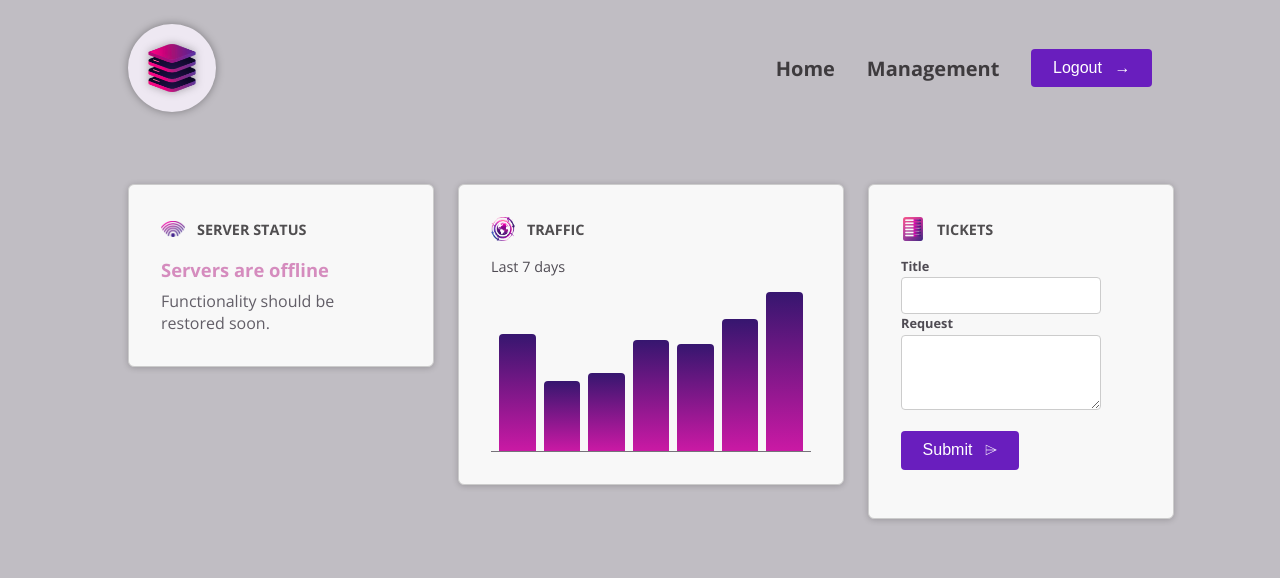
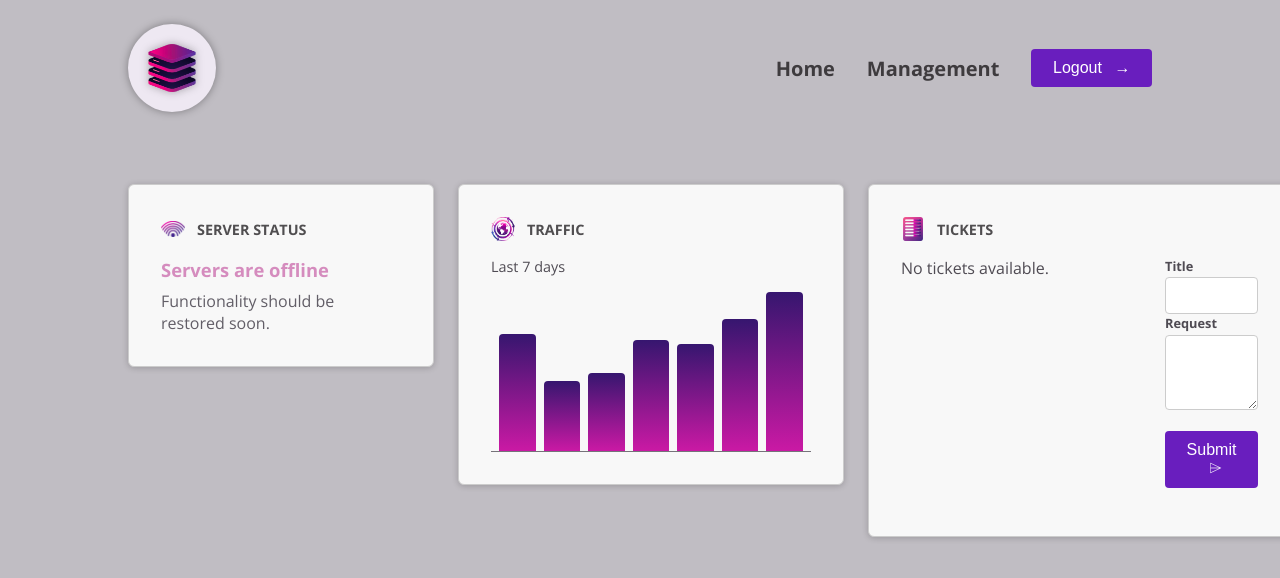
Before and after one commit to dmjendor/angular-components, an Angular app: page / in a window 1280 px wide. Shown: the top 578 px of the page. Built offline with nearby package versions, Linux system fonts and the light colour scheme.

Commit message:
Component Outputs

```diff
--- a/src/app/dashboards/server-status/server-status.component.ts
+++ b/src/app/dashboards/server-status/server-status.component.ts
@@ -1,9 +1,11 @@
 import {
   Component,
   DestroyRef,
+  effect,
   inject,
   OnDestroy,
   OnInit,
+  signal,
 } from '@angular/core';
 
 @Component({
@@ -14,24 +16,36 @@ import {
   styleUrl: './server-status.component.css',
 })
 export class ServerStatusComponent implements OnInit {
-  currentStatus: 'online' | 'offline' | 'unknown' = 'offline';
+  currentStatus = signal<'online' | 'offline' | 'unknown'>('offline');
   // private interval?: NodeJS.Timeout; // OR
   // private interval?: ReturnType<typeof setInterval>;
   // Only available in later versions of angular
   private destroyRef = inject(DestroyRef);
 
-  constructor() {}
+  constructor() {
+    effect(() => {
+      console.log(this.currentStatus());
+    });
+    effect((onCleanup) => {
+      const timer = setTimeout(() => {
+        console.log('cleanup', this.currentStatus());
+      }, 1000);
+      onCleanup(() => {
+        clearTimeout(timer);
+      });
+    });
+  }
 
   ngOnInit() {
     console.log('On Init');
     const interval = setInterval(() => {
       const rnd = Math.random();
       if (rnd < 0.5) {
-        this.currentStatus = 'online';
+        this.currentStatus.set('online');
       } else if (rnd < 0.9) {
-        this.currentStatus = 'offline';
+        this.currentStatus.set('offline');
       } else {
-        this.currentStatus = 'unknown';
+        this.currentStatus.set('unknown');
       }
     }, 3000);
 
--- a/src/app/dashboards/tickets/new-ticket/new-ticket.component.ts
+++ b/src/app/dashboards/tickets/new-ticket/new-ticket.component.ts
@@ -1,7 +1,18 @@
-import { Component, ElementRef, viewChild, ViewChild } from '@angular/core';
+import {
+  AfterViewInit,
+  Component,
+  ElementRef,
+  EventEmitter,
+  OnInit,
+  output,
+  Output,
+  viewChild,
+  ViewChild,
+} from '@angular/core';
 import { ButtonComponent } from '../../../shared/button/button.component';
 import { ControlComponent } from '../../../shared/control/control.component';
 import { FormsModule } from '@angular/forms';
+import { TicketData } from '../ticket/ticket.model';
 
 @Component({
   selector: 'app-new-ticket',
@@ -10,18 +21,26 @@ import { FormsModule } from '@angular/forms';
   templateUrl: './new-ticket.component.html',
   styleUrl: './new-ticket.component.css',
 })
-export class NewTicketComponent {
+export class NewTicketComponent implements OnInit, AfterViewInit {
   // @ViewChild('form') private formElement?: ElementRef<HTMLFormElement>;
   //@ViewChildren(ButtonElement) buttons?:ElementRef<HTMLButtonElement>; // for multiple elements
   private formElement = viewChild.required<HTMLFormElement>('form'); // after angular 17.3
+  // @Output() add = new EventEmitter
+  add = output<TicketData>();
 
-  onSubmit(titleElement: string, requestElement: string) {
-    // alternative to two way binding
-    const enteredTitle = titleElement;
-    const enteredRequest = requestElement;
-    // this.formElement?.nativeElement.reset();
-    // this.formElement?.nativeElement.reset();
+  ngOnInit() {
+    // not guaranteed to have the values from view child
+
+    console.log('OnInit', this.formElement());
+  }
+  ngAfterViewInit(): void {
+    // guaranteed to have values available in view child
+    console.log('After view init', this.formElement());
+  }
+
+  onSubmit(title: string, ticketText: string) {
     this.formElement()?.['nativeElement'].reset();
-    console.log(enteredTitle, enteredRequest);
+    const ticketData: TicketData = { title: title, ticketText: ticketText };
+    this.add.emit(ticketData);
   }
 }
--- a/src/app/dashboards/tickets/ticket/ticket.component.css
+++ b/src/app/dashboards/tickets/ticket/ticket.component.css
@@ -0,0 +1,73 @@
+article {
+  border-radius: 4px;
+  background-color: #59555f;
+  color: #ded8e6;
+}
+
+h3 {
+  padding: 0.5rem;
+  margin: 0;
+  font-size: 0.9rem;
+  display: flex;
+  gap: 0.5rem;
+  align-items: center;
+}
+
+h3 div {
+  width: 0.9rem;
+  height: 0.9rem;
+  border-radius: 50%;
+}
+
+.ticket-open {
+  background-color: #de62e9;
+}
+
+.ticket-closed {
+  background-color: #51c788;
+}
+
+.text {
+  text-align: left;
+}
+
+button {
+  flex: 1;
+  width: 100%;
+  font: inherit;
+  background: transparent;
+  border: none;
+  color: #ded8e6;
+  display: flex;
+  justify-content: space-between;
+  align-items: center;
+}
+
+button span:first-child {
+  margin-bottom: 0.1rem;
+}
+
+button span:last-child {
+  width: 1rem;
+}
+
+p {
+  margin: 0;
+  padding: 1rem;
+  font-size: 0.9rem;
+}
+
+p:has(button) {
+  padding-top: 0;
+}
+
+p button {
+  padding: 0;
+  width: auto;
+  display: inline;
+  font-size: 0.75rem;
+}
+
+p button:hover {
+  color: #ec9fea;
+}
--- a/src/app/dashboards/tickets/ticket/ticket.component.html
+++ b/src/app/dashboards/tickets/ticket/ticket.component.html
@@ -1 +1,52 @@
-<app-new-ticket />
+<article>
+  <h3>
+    <div
+      [class]="{
+        'ticket-open': true,
+        'ticket-closed': false
+      }"
+    ></div>
+    <button>
+      <span class="text">TITLE</span>
+      <span>
+        @if (true) {
+        <svg
+          xmlns="http://www.w3.org/2000/svg"
+          fill="none"
+          viewBox="0 0 24 24"
+          stroke-width="1.5"
+          stroke="currentColor"
+          class="w-6 h-6"
+        >
+          <path
+            stroke-linecap="round"
+            stroke-linejoin="round"
+            d="m19.5 8.25-7.5 7.5-7.5-7.5"
+          />
+        </svg>
+
+        } @else {
+        <svg
+          xmlns="http://www.w3.org/2000/svg"
+          viewBox="0 0 24 24"
+          fill="currentColor"
+          class="w-6 h-6"
+        >
+          <path
+            fill-rule="evenodd"
+            d="M11.47 7.72a.75.75 0 0 1 1.06 0l7.5 7.5a.75.75 0 1 1-1.06 1.06L12 9.31l-6.97 6.97a.75.75 0 0 1-1.06-1.06l7.5-7.5Z"
+            clip-rule="evenodd"
+          />
+        </svg>
+        }
+      </span>
+    </button>
+  </h3>
+
+  @if (true) {
+  <p>TEXT</p>
+
+  @if (true) {
+  <p><button>Mark as completed</button></p>
+  } }
+</article>
--- a/src/app/dashboards/tickets/ticket/ticket.component.ts
+++ b/src/app/dashboards/tickets/ticket/ticket.component.ts
@@ -1,10 +1,11 @@
 import { Component } from '@angular/core';
 import { NewTicketComponent } from '../new-ticket/new-ticket.component';
+import { Ticket, TicketData } from './ticket.model';
 
 @Component({
   selector: 'app-ticket',
   standalone: true,
-  imports: [NewTicketComponent],
+  imports: [NewTicketComponent, TicketComponent],
   templateUrl: './ticket.component.html',
   styleUrl: './ticket.component.css',
 })
--- a/src/app/dashboards/tickets/tickets.component.css
+++ b/src/app/dashboards/tickets/tickets.component.css
@@ -2,7 +2,6 @@
   display: flex;
   flex-direction: column;
   gap: 1.5rem;
-  width: 15rem;
 }
 
 :host ul {
--- a/src/app/dashboards/tickets/tickets.component.html
+++ b/src/app/dashboards/tickets/tickets.component.html
@@ -1,3 +1,16 @@
+<div>
+  <ul>
+    @for (ticket of tickets; track ticket.id) {
+    <!-- angular 17+ otherwise ngFor -->
+    <li>
+      <!-- {{ $first }} - {{ $last }}  {{ $odd }} {{ $even }} {{$count}} -->
+      <app-ticket />
+    </li>
+    } @empty {
+    <p>No tickets available.</p>
+    }
+  </ul>
+</div>
 <div id="new-ticket">
-  <app-new-ticket></app-new-ticket>
+  <app-new-ticket (add)="onAdd($event)"></app-new-ticket>
 </div>
--- a/src/app/dashboards/tickets/tickets.component.ts
+++ b/src/app/dashboards/tickets/tickets.component.ts
@@ -1,11 +1,25 @@
 import { Component } from '@angular/core';
 import { NewTicketComponent } from './new-ticket/new-ticket.component';
+import { TicketComponent } from './ticket/ticket.component';
+import { Ticket, TicketData } from './ticket/ticket.model';
 
 @Component({
   selector: 'app-tickets',
   standalone: true,
-  imports: [NewTicketComponent],
+  imports: [NewTicketComponent, TicketComponent],
   templateUrl: './tickets.component.html',
   styleUrl: './tickets.component.css',
 })
-export class TicketsComponent {}
+export class TicketsComponent {
+  tickets: Ticket[] = [];
+
+  onAdd(ticketData: TicketData) {
+    const ticket: Ticket = {
+      title: ticketData.title,
+      request: ticketData.ticketText,
+      id: Math.random().toString(),
+      status: 'open',
+    };
+    this.tickets.push(ticket);
+  }
+}
--- a/src/app/shared/control/control.component.ts
+++ b/src/app/shared/control/control.component.ts
@@ -1,4 +1,6 @@
 import {
+  afterNextRender,
+  afterRender,
   Component,
   contentChild,
   ContentChild,
@@ -37,6 +39,13 @@ export class ControlComponent {
     contentChild<ElementRef<HTMLInputElement | HTMLTextAreaElement>>('input');
 
   private el = inject(ElementRef);
+
+  constructor() {
+    afterRender(() => console.log('After render'));
+    afterNextRender(() => {
+      console.log('After next render');
+    });
+  }
   onClick() {
     console.log('Clicked');
     console.log(this.el);
```
Also changed, not shown: src/app/dashboards/server-status/server-status.component.html (+5 -5 lines), src/app/dashboards/tickets/ticket/ticket.model.ts (added, +11 -0 lines).
